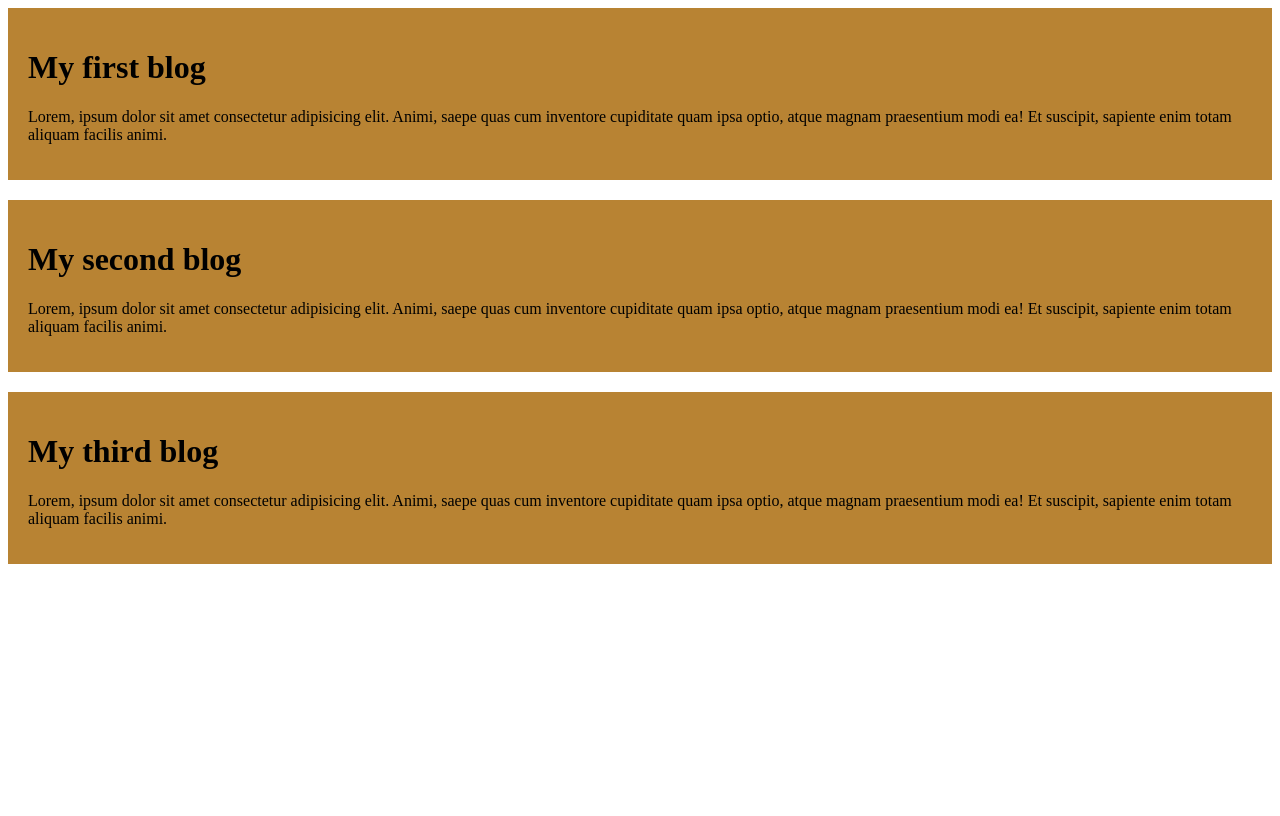
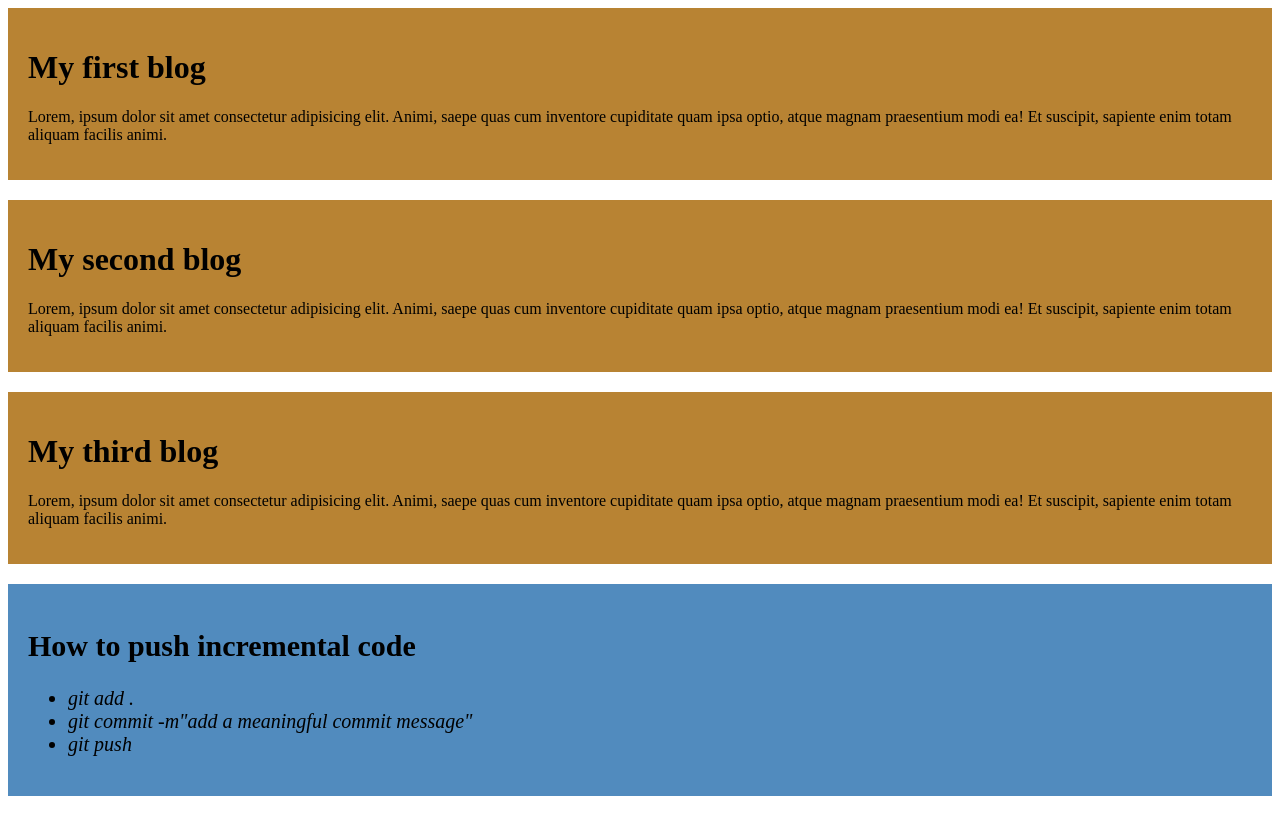
Before and after one commit to armanhosen536/My-first-website, a plain HTML site: page index.html in a window 1280 px wide. Drawn offline with Linux system fonts and the light colour scheme.

Commit message:
add a list to push code

```diff
--- a/index.html
+++ b/index.html
@@ -19,5 +19,13 @@
         <h1>My third blog</h1>
         <p>Lorem, ipsum dolor sit amet consectetur adipisicing elit. Animi, saepe quas cum inventore cupiditate quam ipsa optio, atque magnam praesentium modi ea! Et suscipit, sapiente enim totam aliquam facilis animi.</p>
     </div>
+    <div class="incremental">
+        <H2>How to push incremental code </H2>
+     <ul>
+        <li>git add .</li>
+        <li>git commit -m"add a meaningful commit message"</li>
+         <li>git push</li>
+        </ul>
+    </div>
 </body>
 </html>
--- a/style/blog.css
+++ b/style/blog.css
@@ -3,3 +3,12 @@ div{
     padding: 20px;
    margin-bottom: 20px;
 }
+.incremental{
+    background-color: rgba(18, 97, 167, 0.733);
+    font-size: 20px;
+
+}
+ul{
+    font-style: italic;
+    font-weight: 100px;
+}
```
